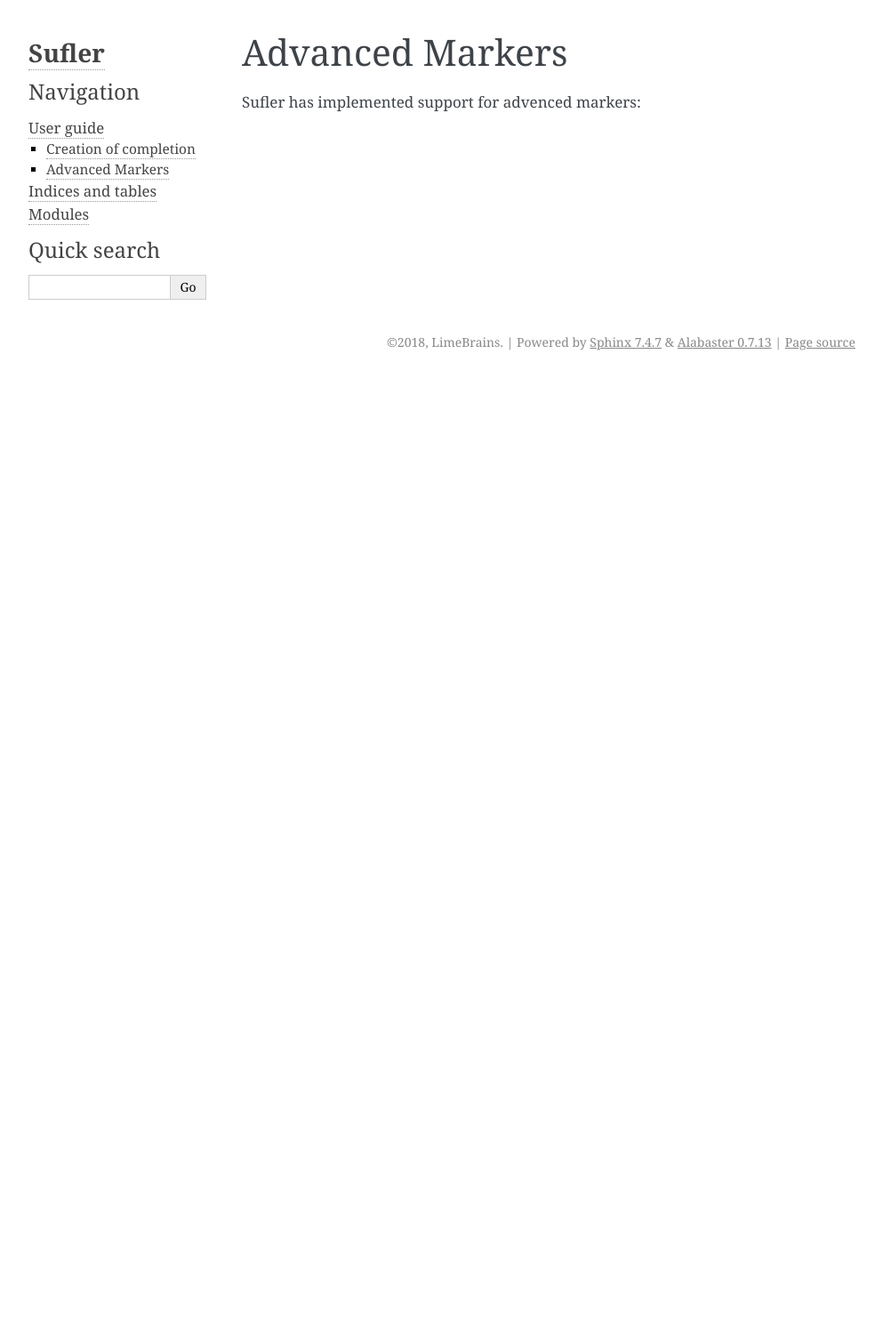
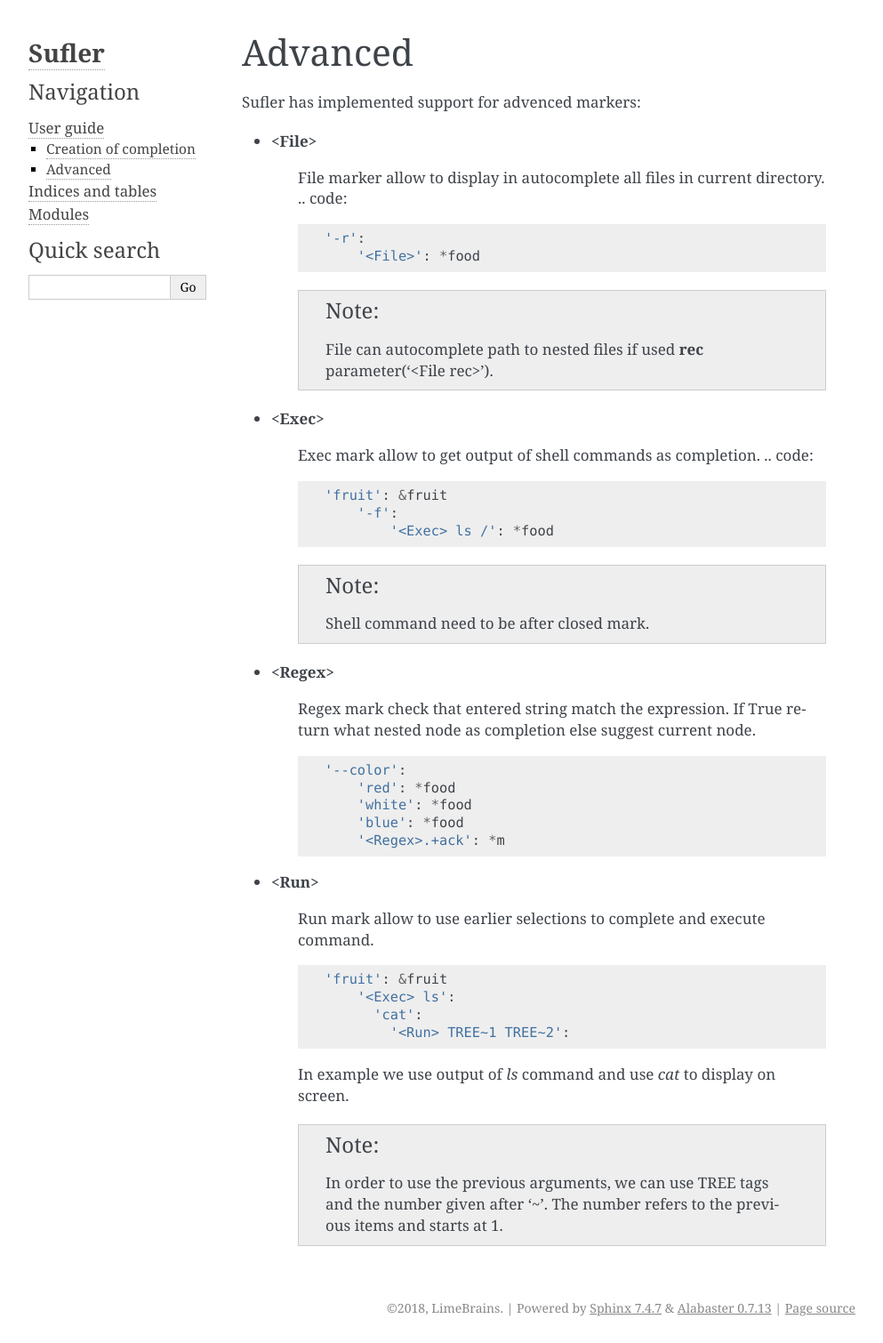
Before and after one commit to limebrains/sufler, a Sphinx documentation site: the page built from docs/user/advanced.rst, in a window 1280 px wide. Shown: the whole page at 89% size, without its empty margins (148-1141 px from the left). Built offline with Sphinx 7.4.7, drawn with Linux system fonts in a browser that asks for light colours; before the commit the page ends 900 px from its top, so only the background shows below that.

```diff
--- a/base.py
+++ b/base.py
@@ -88,7 +88,7 @@ def completion(command_name, all_arguments):
             key = replace_tree_marks(key, rest_arguments)
 
             if key.startswith('<File'):
-                recursive = False if 'rec' in key else True
+                recursive = True if 'rec' in key else False
 
                 already_typed = next_argument if next_argument and recursive else argument
                 files_matching = get_files_autocomplete(already_typed)
--- a/cli.py
+++ b/cli.py
@@ -275,6 +275,7 @@ def install_completions():
 @cli.command('run')
 @click.argument('command')
 def run_command(command):
+    """run command from <Run> tag"""
     subprocess.Popen(command.split(' ')[1:])
 
 
--- a/docs/user/advanced.rst
+++ b/docs/user/advanced.rst
@@ -1,5 +1,5 @@
 ======================
-Advanced Markers
+Advanced
 ======================
 
 Sufler has implemented support for advenced markers:
@@ -8,14 +8,50 @@ Sufler has implemented support for advenced markers:
     :columns: 1
 
     * **<File>**
-    .. note:: File return files in current working directory.
+
+        File marker allow to display in autocomplete all files in current directory.
+        .. code::
+
+            '-r':
+                '<File>': *food
+
+        .. note:: File can autocomplete path to nested files if used **rec** parameter('<File rec>').
 
     * **<Exec>**
-    .. note:: Mark Exec allow to get as completion result of command writen after mark.
-    .. code::
 
-        'fruit': &fruit
-            '-f':
-                '<Exec> ls /': *food
+        Exec mark allow to get output of shell commands as completion.
+        .. code::
+
+            'fruit': &fruit
+                '-f':
+                    '<Exec> ls /': *food
+
+        .. note:: Shell command need to be after closed mark.
+
 
     * **<Regex>**
+
+        Regex mark check that entered string match the expression. If True return what nested node as completion else suggest current node.
+
+        .. code::
+
+            '--color':
+                'red': *food
+                'white': *food
+                'blue': *food
+                '<Regex>.+ack': *m
+
+    * **<Run>**
+
+        Run mark allow to use earlier selections to complete and execute command.
+
+        .. code::
+
+            'fruit': &fruit
+                '<Exec> ls':
+                  'cat':
+                    '<Run> TREE~1 TREE~2':
+
+        In example we use output of *ls* command and use *cat* to display on screen.
+
+        .. note:: In order to use the previous arguments, we can use TREE tags and the number given after '~'. The number refers to the previous items and starts at 1.
--- /dev/null
+++ b/test.py
@@ -0,0 +1 @@
+import sufler
```
Also changed, not shown: docs/index.rst (+24 -8 lines), .travis.yml (added), 1 other file.
